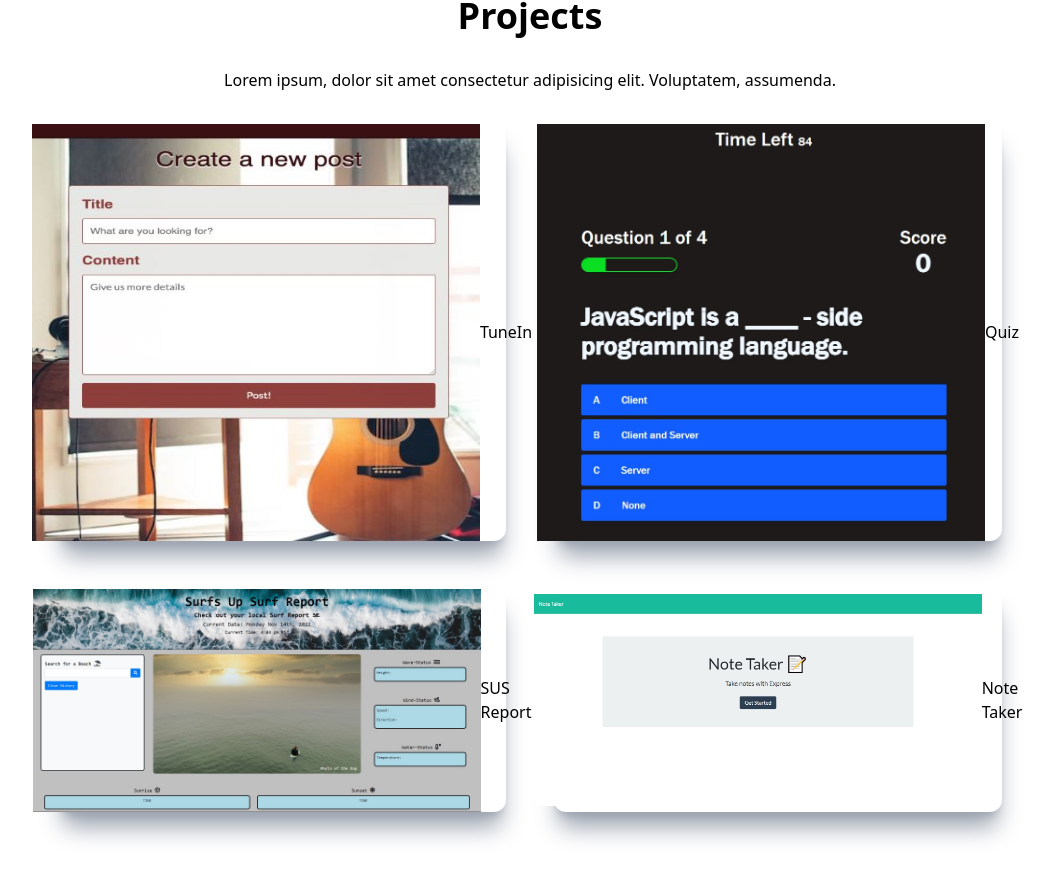
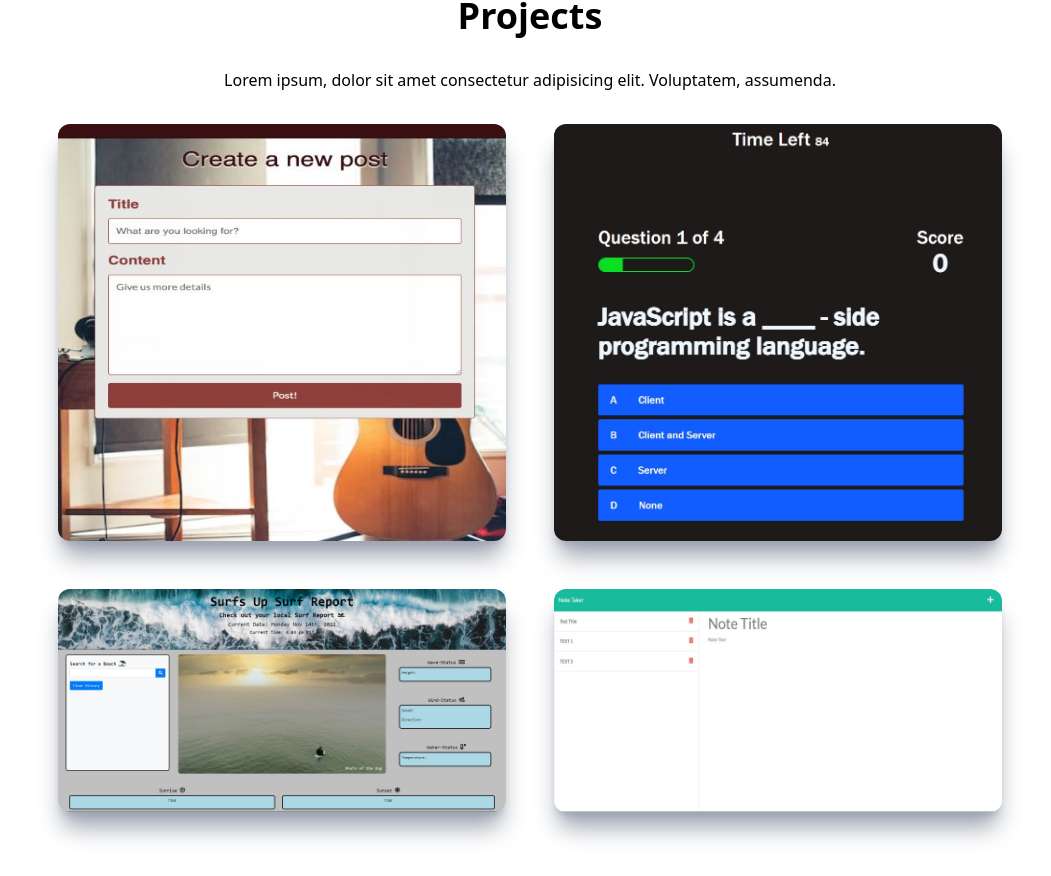
Before and after one commit to JYK33/Porfolio2.0, a React (Vite) app: page / in a window 1280 px wide. Shown: the part 1576-2452 px from the top of the page, without its empty margins (142-1193 px from the left). Built offline with nearby package versions, Linux system fonts and the light colour scheme.

Commit message:
making changes to the img

```diff
--- a/src/components/ProjectItem.jsx
+++ b/src/components/ProjectItem.jsx
@@ -2,9 +2,9 @@ import React from "react";
 
 const ProjectItem = ({ img, title }) => {
   return (
-    <div className="relative flex items-center justify-center h-auto w-full shadow-xl shadow-gray-400 rounded-xl">
-      <img src={img} alt="/" />
-      <div>
+    <div className="relative flex items-center justify-center h-auto w-full shadow-xl shadow-gray-400 rounded-xl group hover:bg-gradient-to-r from-gray-200 to-slate-700">
+      <img src={img} alt="/" className="rounded-xl group-hover:opacity-10" />
+      <div className="hidden group-hover:block absolute top-[50%] left-[50%] translate-x-[-50%] translate-y-[-50%]">
         <h3>
             {title}
         </h3>
--- a/src/components/Projects.jsx
+++ b/src/components/Projects.jsx
@@ -5,6 +5,7 @@ import tuneinImg2 from "../assets/tuneinTest2.jpg";
 import susImg from "../assets/sus.jpg";
 import quizImg from "../assets/quiz.jpg";
 import noteImg from "../assets/note-taker.jpg";
+import noteImg2 from "../assets/note-taker2.jpg";
 
 const Projects = () => {
   return (
@@ -15,10 +16,10 @@ const Projects = () => {
         assumenda.{" "}
       </p>
       <div className="grid sm:grid-cols-2 gap-12">
-        <ProjectItem img={tuneinImg2} title="TuneIn" />
-        <ProjectItem img={quizImg} title="Quiz" />
-        <ProjectItem img={susImg} title="SUS Report" />
-        <ProjectItem img={noteImg} title="Note Taker" />
+        <ProjectItem img={tuneinImg2} title="TuneIn Blog" />
+        <ProjectItem img={quizImg} title="Quiz App" />
+        <ProjectItem img={susImg} title="Surfs Up Surf-Report" />
+        <ProjectItem img={noteImg2} title="Note Taker" />
       </div>
     </div>
   );
```
Also changed, not shown: src/assets/note-taker2.jpg (added).
